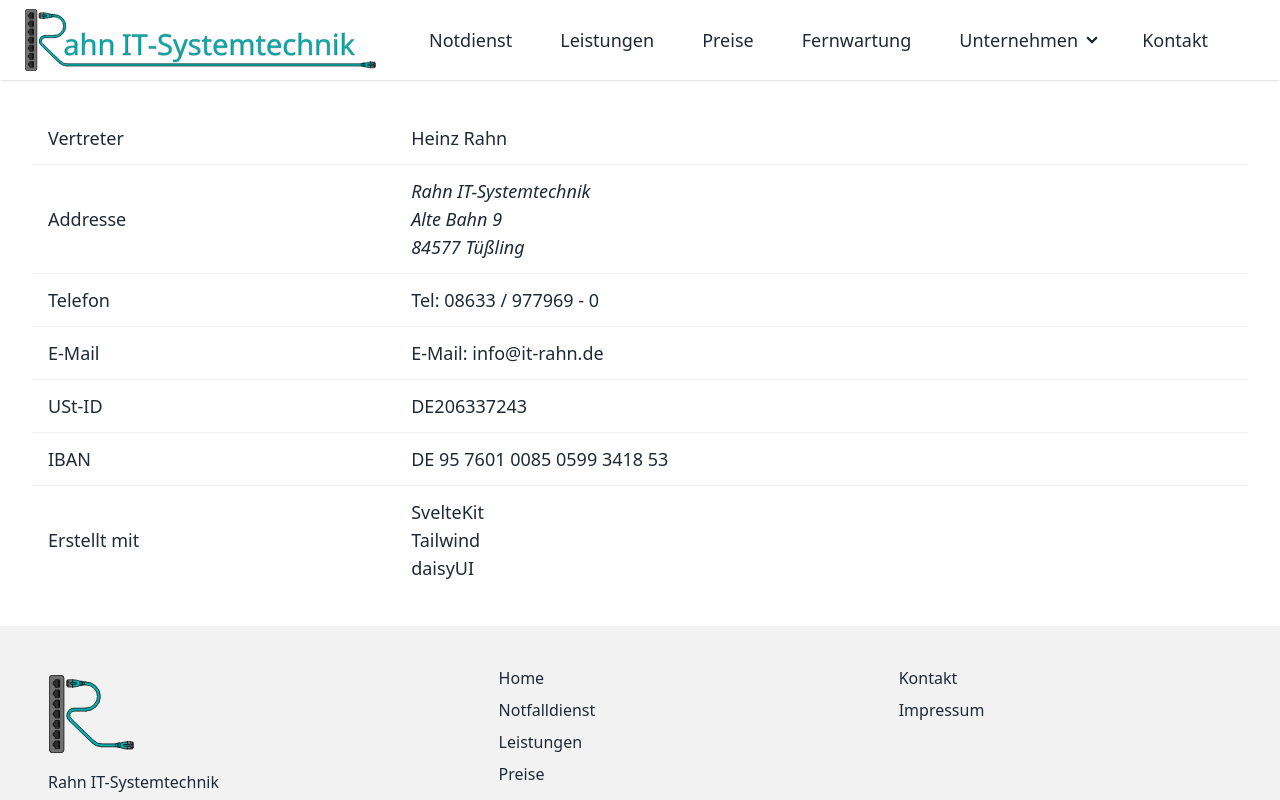
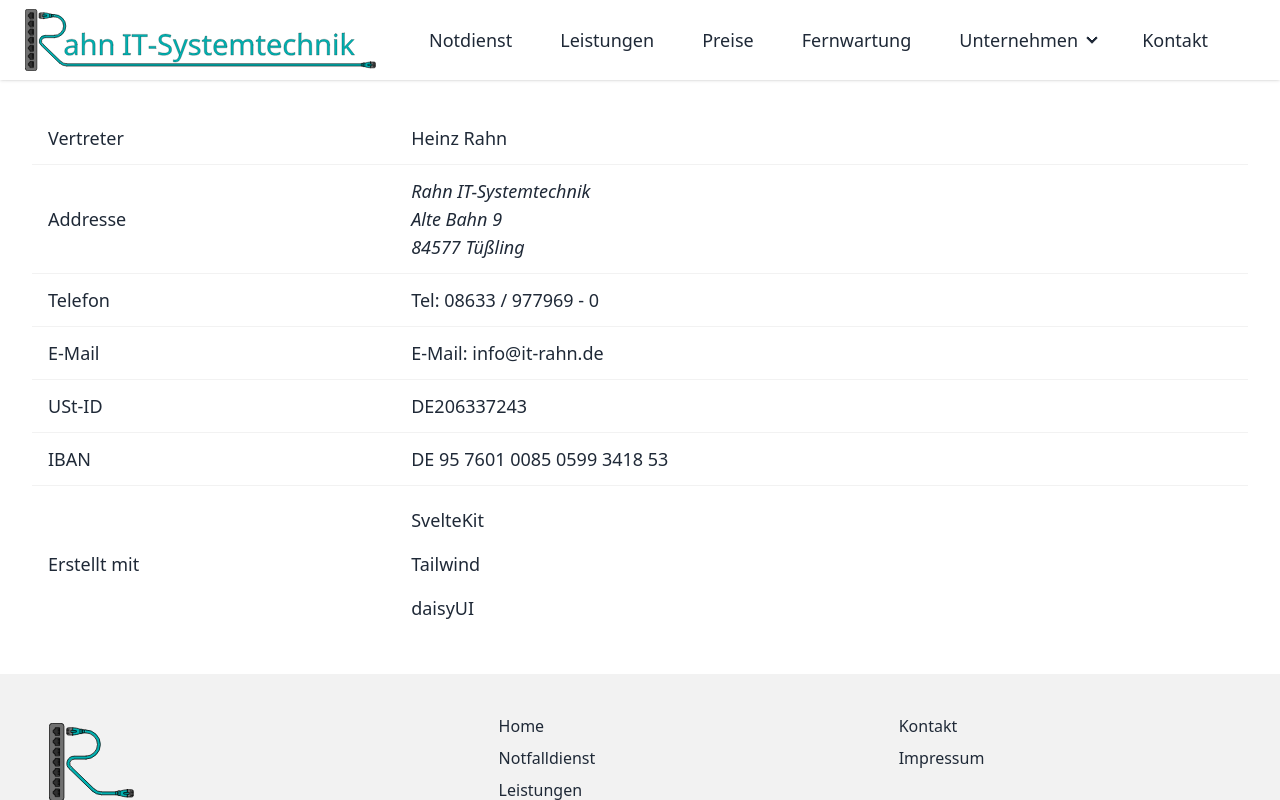
Before and after one commit to Rahn-IT/website, a SvelteKit app: page /impressum in a window 1280 px wide. Shown: the top 800 px of the page. Built offline with nearby package versions, Linux system fonts and the light colour scheme.

Commit message:
tap target fix

```diff
--- a/src/routes/impressum/+page.svelte
+++ b/src/routes/impressum/+page.svelte
@@ -41,14 +41,18 @@
 			<tr>
 				<td>Erstellt mit</td>
 				<td>
-					<div>
-						<a class="link-hover link" href="https://kit.svelte.dev" target="_blank">SvelteKit</a>
+					<div class="py-2">
+						<a class="link-hover link py-2" href="https://kit.svelte.dev" target="_blank"
+							>SvelteKit</a
+						>
 					</div>
-					<div>
-						<a class="link-hover link" href="https://tailwindcss.com" target="_blank">Tailwind</a>
+					<div class="py-2">
+						<a class="link-hover link py-2" href="https://tailwindcss.com" target="_blank"
+							>Tailwind</a
+						>
 					</div>
-					<div>
-						<a class="link-hover link" href="https://daisyui.com/" target="_blank">daisyUI</a>
+					<div class="py-2">
+						<a class="link-hover link py-2" href="https://daisyui.com/" target="_blank">daisyUI</a>
 					</div>
 				</td>
 			</tr>
```
